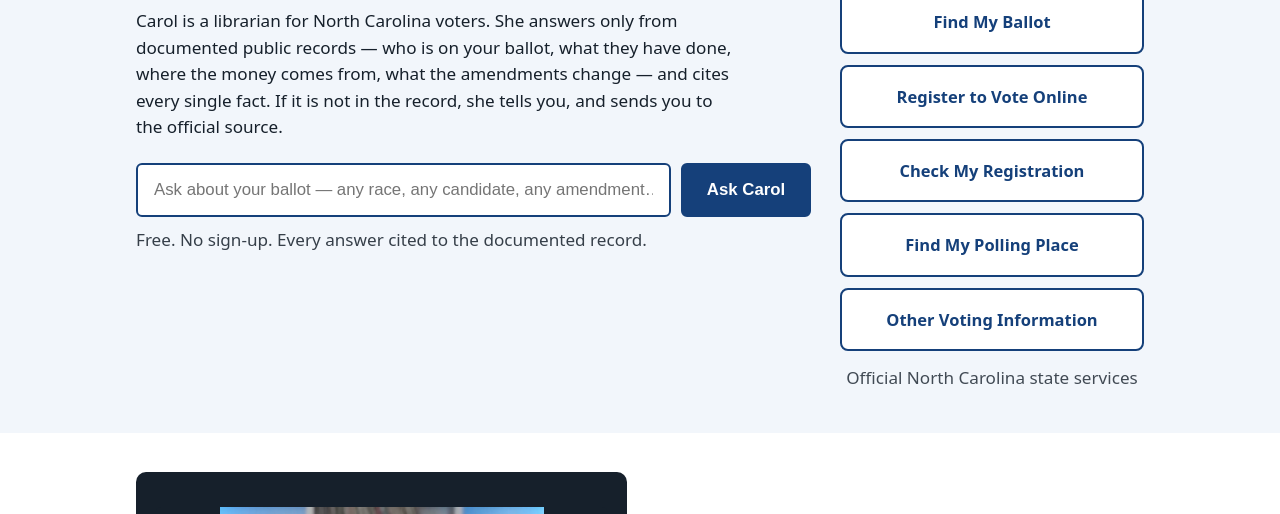
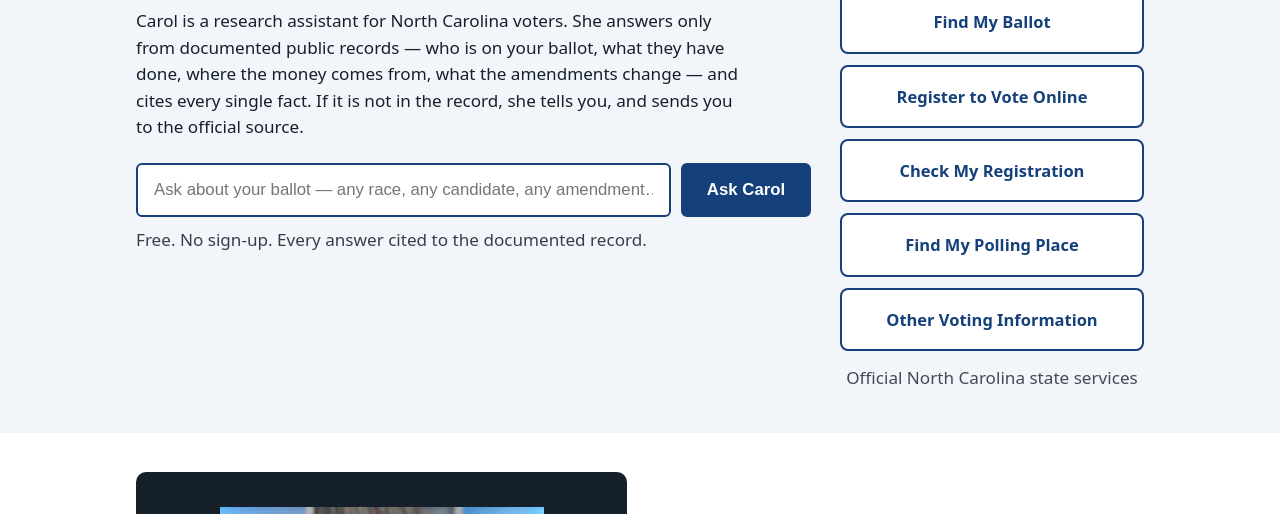
Before and after one commit to rpelletier13-NCPR/acd-front, a plain HTML site: page index.html in a window 1280 px wide. Shown: the part 242-756 px from the top of the page. Drawn offline with Linux system fonts and the light colour scheme; grey boxes are pictures that could not be loaded.

Commit message:
Load the certified front-door hero sentence (CA4-N23-008 Job 5)
CA2 certified the swap in its own report at Part C-5. The sentence was lifted
from that file by program and never retyped:

  Carol is a research assistant for North Carolina voters.

One source key, hero.body in content/frontdoor.yaml, one line changed. Only the
paragraph's FIRST sentence moved; the rest of the folded scalar is byte for byte
as it was, proved by comparing the remainder against the backup.

Two surfaces, both proved: the visible hero, and the page description, which
truncates the same key to 155 characters. The description is 155 characters
before and after, and now opens on the certified sentence.

Scoped: this tree is the served tree with index.html replaced and nothing else.
Fifteen files either side, file set identical, one file differing. The page grew
by exactly the nine bytes the swap adds. The thirteen clickable prompts and
their targets are byte-identical to what serves, five chips and eight tiles,
same sha256 over the whole list. The two record sites are not touched.

Co-Authored-By: Claude Opus 5 <noreply@anthropic.com>

```diff
--- a/index.html
+++ b/index.html
@@ -2,7 +2,7 @@
 <html lang="en"><head><meta charset="utf-8">
 <meta name="viewport" content="width=device-width, initial-scale=1">
 <title>AskCarolToday.com — ask Carol about your 2026 North Carolina ballot</title>
-<meta name="description" content="Carol is a librarian for North Carolina voters. She answers only from documented public records — who is on your ballot, what they have done, where the mo…">
+<meta name="description" content="Carol is a research assistant for North Carolina voters. She answers only from documented public records — who is on your ballot, what they have done, whe…">
 <link rel="icon" href="/favicon.svg" type="image/svg+xml">
 <link rel="icon" href="/favicon.ico" sizes="any">
 <link rel="apple-touch-icon" href="/apple-touch-icon.png">
@@ -216,7 +216,7 @@ footer p { margin: .35rem 0; }
 <div class="hero"><div class="wrap"><div class="herogrid">
 <div>
 <h1>Cut through the spin.<br>Ask Carol.</h1>
-<p>Carol is a librarian for North Carolina voters. She answers only from documented public records — who is on your ballot, what they have done, where the money comes from, what the amendments change — and cites every single fact. If it is not in the record, she tells you, and sends you to the official source.</p><form class="askbox" method="get" action="/go" target="_blank" rel="noopener">
+<p>Carol is a research assistant for North Carolina voters. She answers only from documented public records — who is on your ballot, what they have done, where the money comes from, what the amendments change — and cites every single fact. If it is not in the record, she tells you, and sends you to the official source.</p><form class="askbox" method="get" action="/go" target="_blank" rel="noopener">
 <label class="sr-only" for="acd-q">Ask about your ballot — any race, any candidate, any amendment…</label>
 <input id="acd-q" name="q" type="text"
        maxlength="1999" autocomplete="off"
```
